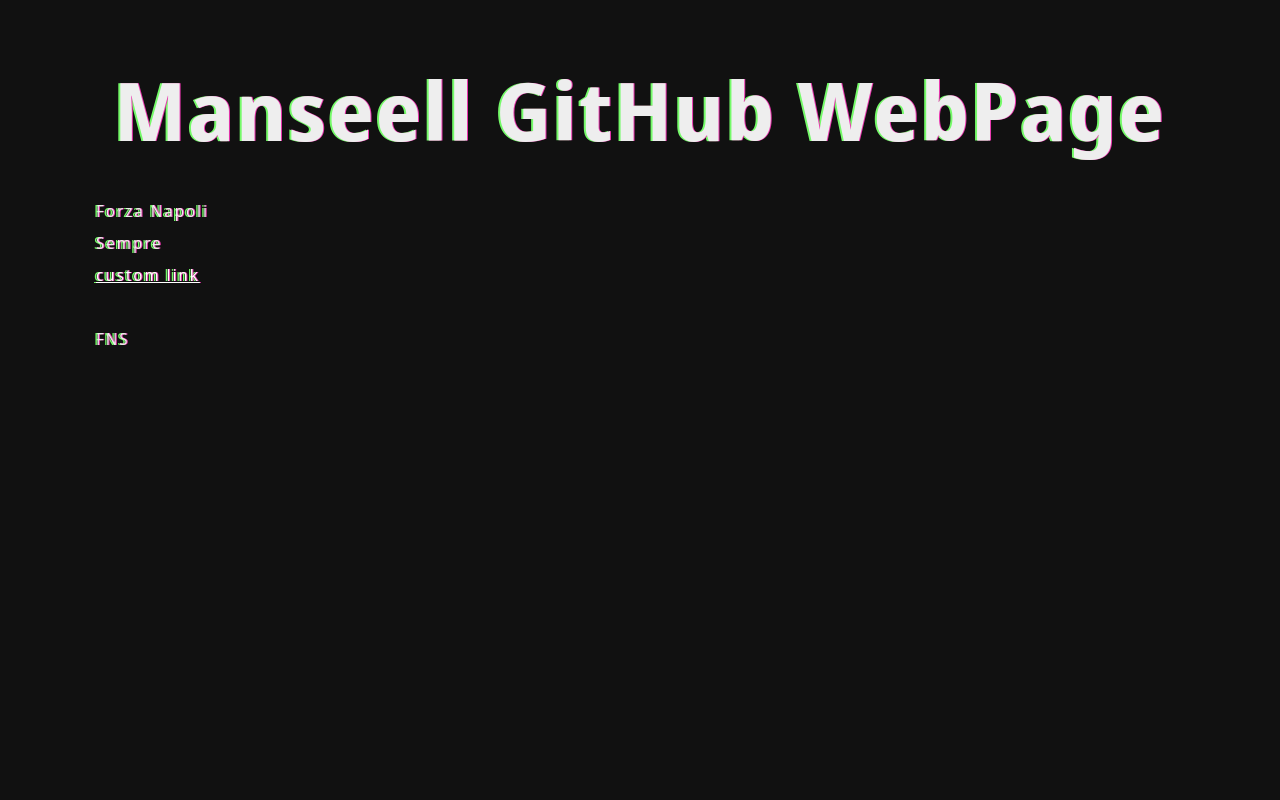
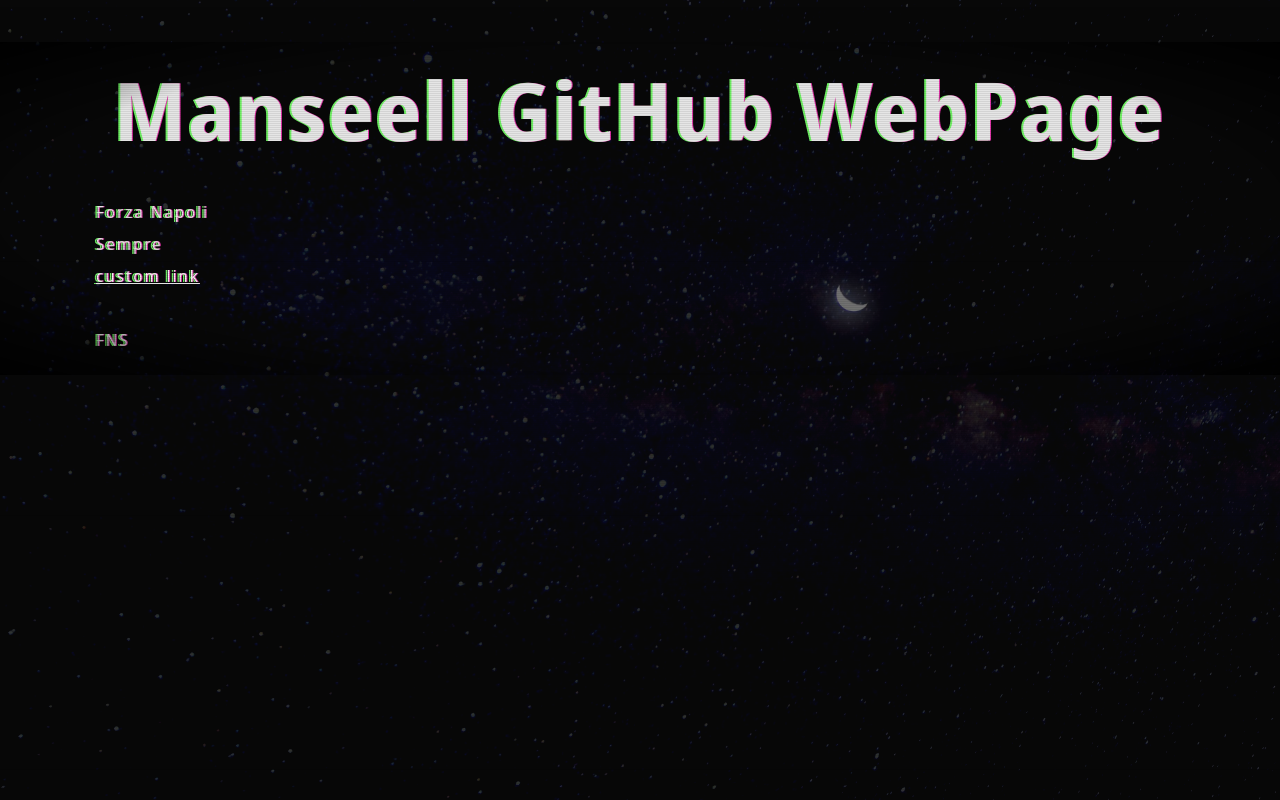
Before and after one commit to manseell/manseell.github.io, a plain HTML site: page index.html in a window 1280 px wide. Drawn offline with Linux system fonts and the light colour scheme; files that its build step writes are made by us from their sources; a web font is replaced by a local one.

Commit message:
Aggiunto sfondo

```diff
--- a/css/style.css
+++ b/css/style.css
@@ -4,7 +4,9 @@
     font-weight: 400;
     src: url(./fonts/NotoSansDisplay-Regular.ttf);
   }
-  html { background: #111;
+
+  html {
+    background: #111;
     padding: 1em;
     font-family: Noto Sans Display;
     color: #eee;
@@ -16,7 +18,67 @@
     animation-name: textflicker;
     animation-iteration-count: infinite;
     animation-direction: alternate;
+    position: relative;
+    overflow: hidden;
   }
+
+  /* Curvatura CRT */
+  body::before {
+    content: '';
+    position: fixed;
+    top: -10%;
+    left: -10%;
+    right: -10%;
+    bottom: -10%;
+    background: radial-gradient(ellipse at center, transparent 70%, rgba(0, 0, 0, 0.8) 100%);
+    pointer-events: none;
+    z-index: 999;
+  }
+
+  /* Sfondo immagine con effetto CRT */
+  html::before {
+    content: '';
+    position: fixed;
+    top: 0;
+    left: 0;
+    width: 100%;
+    height: 100%;
+    background-image: url('../images/sfondo-crt.jpg');
+    background-size: cover;
+    background-position: center;
+    background-repeat: no-repeat;
+    opacity: 0.5;
+    z-index: -1;
+    filter: brightness(0.8) contrast(1.2);
+  }
+
+  /* Effetto scanlines CRT */
+  html::after {
+    content: '';
+    position: fixed;
+    top: 0;
+    left: 0;
+    width: 100%;
+    height: 100%;
+    background: repeating-linear-gradient(
+      0deg,
+      rgba(0, 0, 0, 0.15),
+      rgba(0, 0, 0, 0.15) 1px,
+      transparent 1px,
+      transparent 2px
+    );
+    pointer-events: none;
+    z-index: 1000;
+    animation: scanline 8s linear infinite;
+  }
+
+  body {
+    position: relative;
+    z-index: 10;
+    transform: perspective(1000px) rotateX(0deg);
+    transform-style: preserve-3d;
+  }
+
   h1 {
     font-size: 5em;
     text-align: center;
@@ -48,3 +110,12 @@
       text-shadow: 2px 0.5px 2px #ea36af, -1px -0.5px 2px #75fa69;
     }
   }
+
+  @keyframes scanline {
+    0% {
+      transform: translateY(0);
+    }
+    100% {
+      transform: translateY(10px);
+    }
+  }
--- a/index.html
+++ b/index.html
@@ -2,16 +2,8 @@
 <html lang="en">
     <head>
         <title>manseell</title>
-
         <meta charset="utf-8">
         <meta name="viewport" content="width=device-width, initial-scale=1, shrink-to-fit=no">
-        <meta name="author" content="mansell">
-        <meta name="publisher" content="mansell">
-        <meta name="copyright" content="mansell">
-        <meta name="description" content="This preview is a simple CRT (TV) effect in CSS.">
-        <meta name="keywords" content="crt, html, css, effects">
-        <meta name="robots" content="index, follow">
-
         <link href="./src/style.css" rel="stylesheet">
     <link type="text/css" rel="stylesheet" href="css/style.css"/>
 </head>
@@ -22,6 +14,5 @@
         <p><a href="https://www.linkedin.com/in/davide-mancinelli/">custom link</a></p>
         <br>
         <p>FNS</p>
-    <script type="text/javascript" src="js/script.js"></script>
-</body>
+    </body>
 </html>
```
Lines whose indentation alone changed are shown as unchanged.
